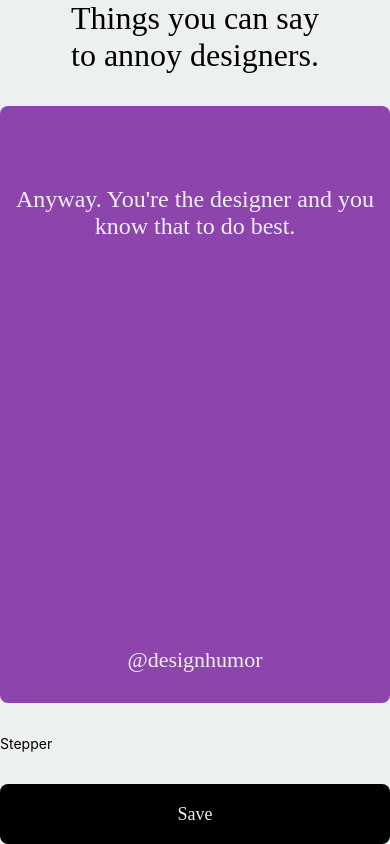
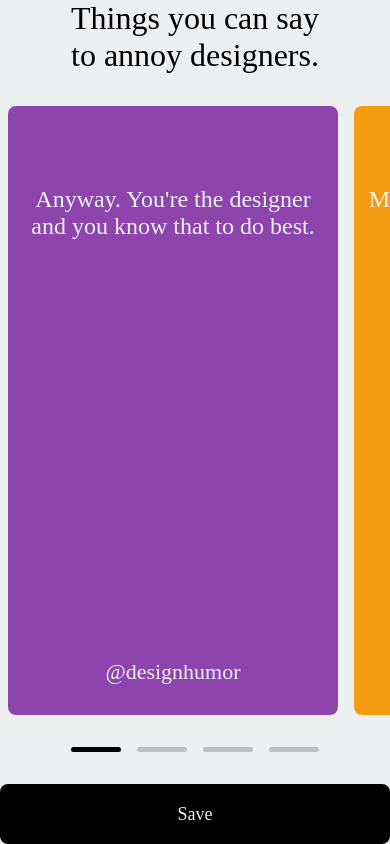
Before and after one commit to abrigoni/JokesApp, a React Native app: screen /Home in a window 390 px wide. Built offline with nearby package versions, Linux system fonts and the light colour scheme.

Commit message:
randomize and carousel step display

```diff
--- a/package.json
+++ b/package.json
@@ -11,6 +11,7 @@
   },
   "dependencies": {
     "@react-navigation/native": "^6.0.10",
+    "@react-navigation/native-stack": "^6.6.2",
     "react": "17.0.2",
     "react-native": "0.68.2",
     "react-native-safe-area-context": "^4.2.5",
--- a/src/App.tsx
+++ b/src/App.tsx
@@ -1,62 +1,17 @@
-/**
- * Sample React Native App
- * https://github.com/facebook/react-native
- *
- * Generated with the TypeScript template
- * https://github.com/react-native-community/react-native-template-typescript
- *
- * @format
- */
+import React from 'react';
+import { NavigationContainer } from '@react-navigation/native';
+import { createNativeStackNavigator } from '@react-navigation/native-stack';
+import Home from './screens/Home';
 
-import React from 'react';
-import {
-  SafeAreaView,
-  StyleSheet,
-  Text,
-  View,
-} from 'react-native';
-import JokeCard from './components/JokeCard';
-import Button from './components/Button';
-import { Colors } from './utils/colors';
-
-const styles = StyleSheet.create({
-  screen: {
-    flex: 1,
-    padding: 24,
-    backgroundColor: Colors.white,
-  },
-  title: {
-    fontFamily: 'OpenSans-Bold',
-    fontSize: 32,
-    color: 'black',
-    textAlign: 'center',
-  },
-  cardContainer: {
-    marginVertical: 32,
-    flex: 1,
-  },
-  stepperContainer: {
-    marginTop: 32,
-  },
-});
-
-
+const Stack = createNativeStackNavigator();
 const App = () => {
 
   return (
-    <SafeAreaView style={styles.screen}>
-      <View>
-        <Text style={styles.title}>Things you can say</Text>
-        <Text style={styles.title}>to annoy designers.</Text>
-      </View>
-      <View style={styles.cardContainer}>
-        <JokeCard content="Anyway. You're the designer and you know that to do best." />
-        <View style={styles.stepperContainer}>
-          <Text>Stepper</Text>
-        </View>
-      </View>
-      <Button title="Save" />
-    </SafeAreaView>
+    <NavigationContainer>
+      <Stack.Navigator>
+        <Stack.Screen name="Home" component={Home} options={{headerShown: false}} />
+      </Stack.Navigator>
+    </NavigationContainer>
   );
 };
 
--- /dev/null
+++ b/src/components/Carousel/Carousel.tsx
@@ -0,0 +1,34 @@
+import React, { FC } from 'react'
+import { View, FlatList, Text, StyleSheet, ListRenderItem } from 'react-native';
+import Steps from './Steps';
+
+const styles = StyleSheet.create({
+  stepperContainer: {
+    marginTop: 32,
+  },
+});
+
+interface Props {
+  items: any[];
+  renderItem: ListRenderItem<any>;
+}
+
+
+const Carousel: FC<Props> = ({items, renderItem}) => {
+  return (
+    <View style={{flex: 1}}>
+        <FlatList
+          data={items}
+          renderItem={renderItem}
+          horizontal
+          showsHorizontalScrollIndicator={false}
+          maxToRenderPerBatch={1}
+        />
+        <View style={styles.stepperContainer}>
+          <Steps length={items.length} currentIndex={0} />
+        </View>
+    </View>
+  )
+}
+
+export default Carousel
--- /dev/null
+++ b/src/components/Carousel/Steps.tsx
@@ -0,0 +1,36 @@
+import React, { FC } from 'react'
+import { StyleSheet, View } from 'react-native';
+
+const styles = StyleSheet.create({
+  stepsContainer: {
+    flexDirection: 'row',
+    justifyContent: 'center',
+  },
+  step: {
+    backgroundColor: 'rgba(0, 0, 0, 0.2)',
+    height: 5,
+    width: 50,
+    borderRadius: 8,
+    marginHorizontal: 8,
+  },
+  activeStep: {
+    backgroundColor: 'black',
+  },
+})
+
+interface Props {
+  length: number;
+  currentIndex: number;
+}
+
+const Steps: FC<Props> = ({length, currentIndex = 0}) => {
+  return (
+    <View style={styles.stepsContainer}>
+      {Array(length).fill(1).map((_, idx) => {
+        return <View style={idx === currentIndex ? [styles.step, styles.activeStep] : styles.step} />;
+      })}
+    </View>
+  );
+}
+
+export default Steps
--- /dev/null
+++ b/src/components/Carousel/index.ts
@@ -0,0 +1 @@
+export { default } from './Carousel';
--- a/src/components/JokeCard/JokeCard.tsx
+++ b/src/components/JokeCard/JokeCard.tsx
@@ -10,8 +10,9 @@ const styles = StyleSheet.create({
     paddingTop: 80,
     paddingBottom: 30,
     paddingHorizontal: 12,
-    backgroundColor: Colors.purple, //todo: prop/randomize
     borderRadius: 8,
+    marginHorizontal: 8,
+    width: 330
   },
   text: {
     color: Colors.white,
@@ -28,12 +29,13 @@ const styles = StyleSheet.create({
 
 interface Props {
   content: string;
+  backgroundColor: string;
   style?: StyleProp<ViewStyle>;
 };
 
-const JokeCard: FC<Props> = ({content, style}) => {
+const JokeCard: FC<Props> = ({content, style, backgroundColor}) => {
   return (
-    <View style={[styles.card, style]}>
+    <View style={[styles.card, style, {backgroundColor}]}>
       <Text style={styles.text}>{content}</Text>
       <Text style={styles.author}>@designhumor</Text>
     </View>
--- /dev/null
+++ b/src/screens/Home.tsx
@@ -0,0 +1,61 @@
+import React from 'react'
+import {
+  SafeAreaView,
+  StyleSheet,
+  Text,
+  View,
+  FlatList,
+} from 'react-native';
+import { Colors } from '../utils/colors';
+import JokeCard from '../components/JokeCard';
+import Button from '../components/Button';
+import Carousel from '../components/Carousel';
+import { randomCardColor } from '../utils/jokeCardColor';
+
+const DUMMY_JOKES = [
+  "Anyway. You're the designer and you know that to do best.",
+  "Mmmh. Do you think it will be easy to read? Let's make it bigger 😂",
+  "There's something that doesn't work. But I'm not sure what.",
+  "Anyway. You're the designer and you know that to do best."
+]
+
+
+const styles = StyleSheet.create({
+  screen: {
+    flex: 1,
+    padding: 24,
+    backgroundColor: Colors.white,
+  },
+  title: {
+    fontFamily: 'OpenSans-Bold',
+    fontSize: 32,
+    color: 'black',
+    textAlign: 'center',
+  },
+  cardContainer: {
+    marginVertical: 32,
+    flex: 1,
+  },
+});
+
+
+const renderJokeItem = ({item}: {item: any}) => {
+  return <JokeCard content={item} backgroundColor={randomCardColor()}/>;
+};
+
+const Home = () => {
+  return (
+    <SafeAreaView style={styles.screen}>
+      <View>
+        <Text style={styles.title}>Things you can say</Text>
+        <Text style={styles.title}>to annoy designers.</Text>
+      </View>
+      <View style={styles.cardContainer}>
+        <Carousel items={DUMMY_JOKES} renderItem={renderJokeItem} />
+      </View>
+      <Button title="Save" />
+    </SafeAreaView>
+  )
+}
+
+export default Home
--- /dev/null
+++ b/src/utils/jokeCardColor.ts
@@ -0,0 +1,15 @@
+import { Colors } from "./colors";
+
+const JOKE_CARD_COLORS: string[] = [
+  Colors.purple,
+  Colors.orange,
+  Colors.red,
+  Colors.green,
+];
+
+type JOKE_INDEXES = 0 | 1 | 2 | 3;
+
+export const randomCardColor: () => string = () => {
+  const index: JOKE_INDEXES = Math.floor(Math.random() * (3 + 1)) as JOKE_INDEXES;
+  return JOKE_CARD_COLORS[index];
+};
```
Also changed, not shown: src/screens/SavedJokes.tsx (added), 1 other file (tests, documents, lock files or other folders).
